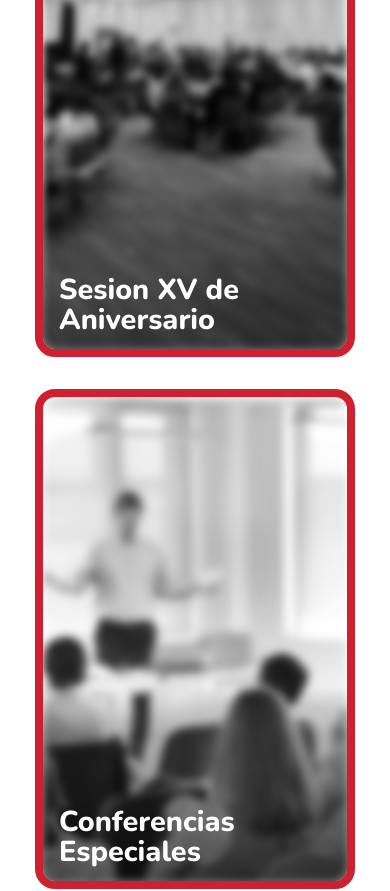
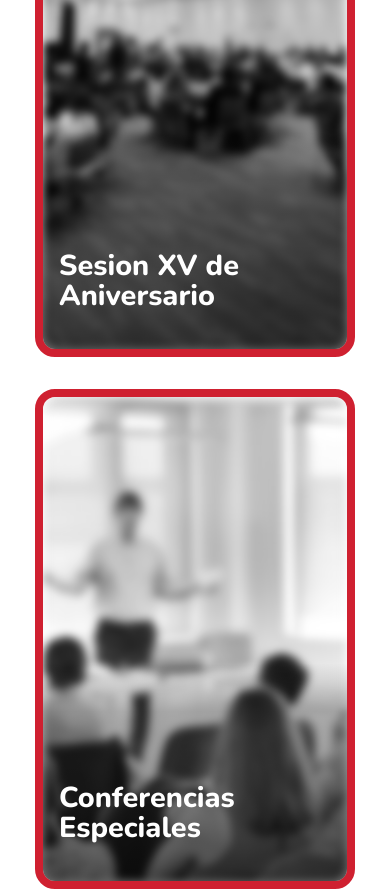
Before and after one commit to venomsnake96/BNI_SuSu, a React (Vite) app in the folder BNI-SuSu/: page / in a window 390 px wide. Shown: the part 1560-2451 px from the top of the page. Built offline with nearby package versions, Linux system fonts and the light colour scheme.

Commit message:
change some colors in the honeycomb, and ajust the active view in the navbar section on mobile version

```diff
--- a/BNI-SuSu/src/atomic-components/cards/cards.css
+++ b/BNI-SuSu/src/atomic-components/cards/cards.css
@@ -40,7 +40,7 @@
     display: flex;
     flex-direction: column;
     gap: 1.5rem;
-    transform: translateY(60%) ;
+    transform: translateY(55%) ;
     transition: transform 500ms ease;
 }
 
--- a/BNI-SuSu/src/atomic-components/cart/cart.css
+++ b/BNI-SuSu/src/atomic-components/cart/cart.css
@@ -71,13 +71,14 @@
     position: absolute;
     right: 8px;
     top: 8px;
-    transition: all .3s ease;
+    transition: transform .5s ease;
     width: 32px;
     z-index: 9999;
+    color: var(--color-element);
 }
 
 .cart-button .btn:hover {
-    color: var(--color-element);
+    color: var(--color-text);
     transform: scale(1.2);
 }
 
--- a/BNI-SuSu/src/atomic-components/navbar/navbar.css
+++ b/BNI-SuSu/src/atomic-components/navbar/navbar.css
@@ -56,6 +56,7 @@
     font-size: 1.3rem;
     font-weight: 600;
     color: var(--color-element);
+    transition: transform 500ms ease;
 }
 
 .navbar_sing a:hover{
--- a/BNI-SuSu/src/containers/expositor/expositor.css
+++ b/BNI-SuSu/src/containers/expositor/expositor.css
@@ -40,6 +40,7 @@
   object-fit: cover;
   object-position: center;
   filter: grayscale(100%);
+  transition: transform .3s ease;
 }
 .honeycomb-cell_conten
 {
@@ -95,7 +96,7 @@
 }
 .honeycomb-cell::before
 {
-  background: #000000;
+  background: var(--color-element);
   transform: scale(1.05);
 
 }
@@ -103,7 +104,7 @@
 {
   background: #111111;
   opacity: 0.7;
-  transition: opacity 350ms;
+  transition: opacity 350ms ease;
   -webkit-transition: opacity 350ms;
 }
 .honeycomb-cell:hover
```
